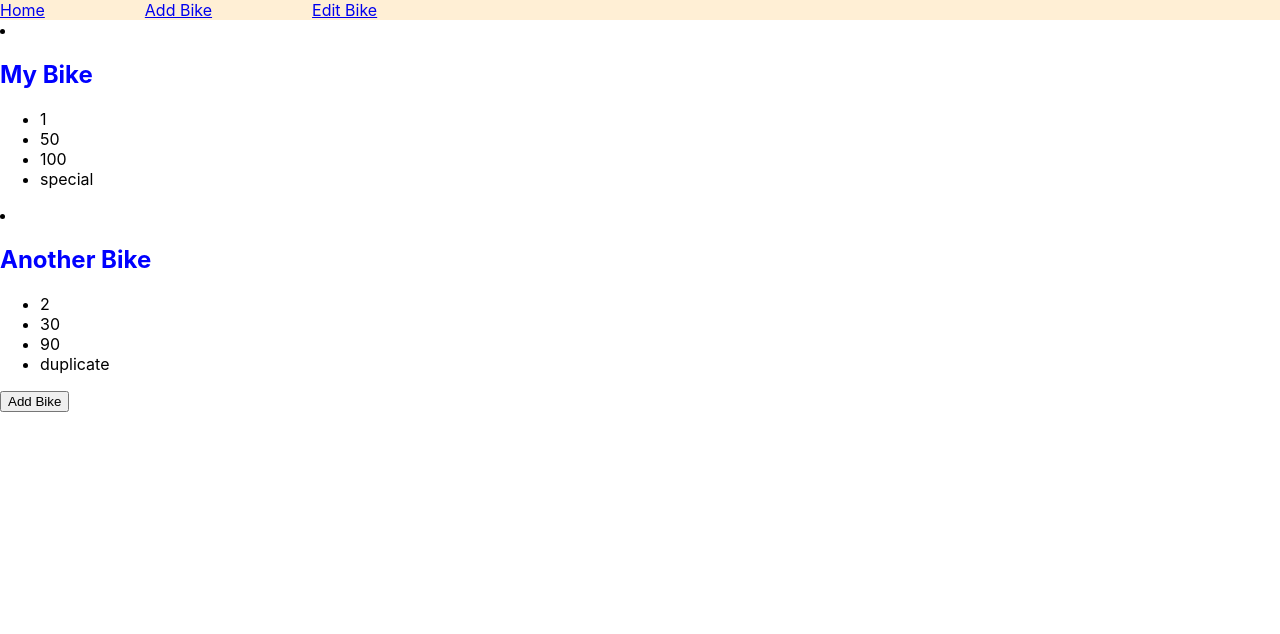
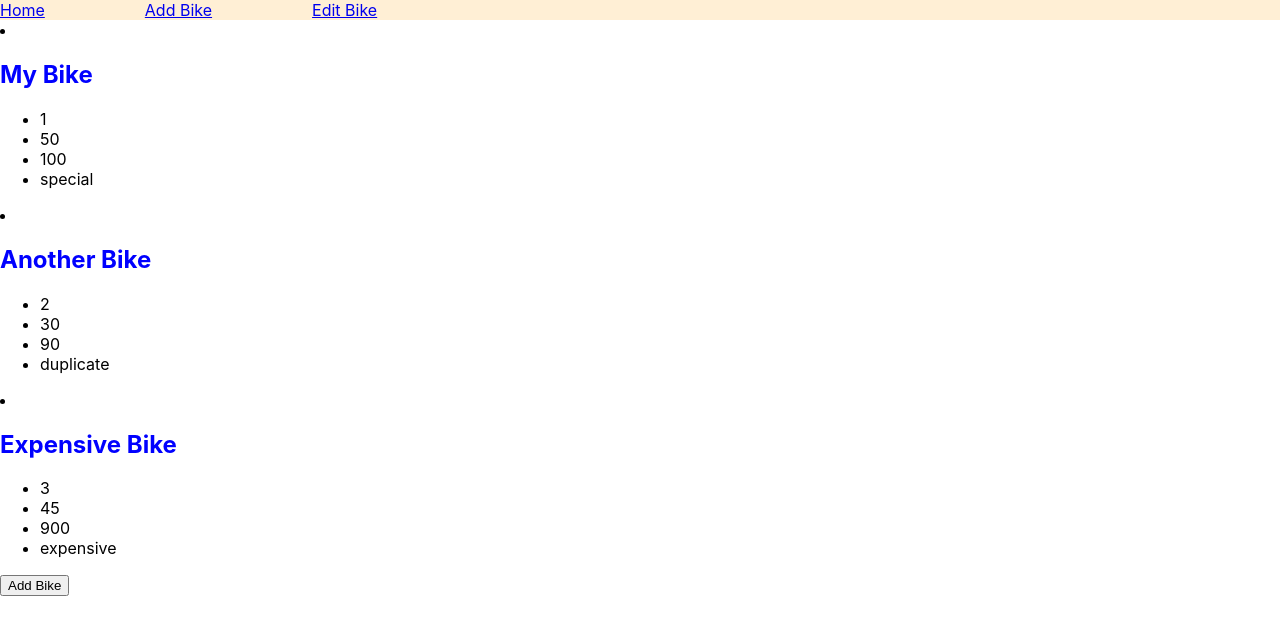
Before and after one commit to takhat/flasky-front-end-bikes, a React (Create React App) app: page / in a window 1280 px wide. Shown: the top 634 px of the page. Built offline with nearby package versions, Linux system fonts and the light colour scheme.

Commit message:
added PropTypes

```diff
--- a/src/App.js
+++ b/src/App.js
@@ -18,6 +18,13 @@ function App() {
       price: 90,
       type: "duplicate",
     },
+    {
+      id: 3,
+      name: "Expensive Bike",
+      size: 45,
+      price: 900,
+      type: "expensive",
+    },
   ];
 
   return (
--- a/src/components/Bike.js
+++ b/src/components/Bike.js
@@ -1,3 +1,4 @@
+import PropTypes from "prop-types";
 import "./Bike.css";
 
 const Bike = ({ id, name, size, type, price }) => {
@@ -14,4 +15,11 @@ const Bike = ({ id, name, size, type, price }) => {
   );
 };
 
+Bike.PropType = {
+  id: PropTypes.number.isRequired,
+  name: PropTypes.string.isRequired,
+  size: PropTypes.number.isRequired,
+  price: PropTypes.number.isRequired,
+  type: PropTypes.string.isRequired,
+};
 export default Bike;
```
Also changed, not shown: src/components/BikeList.js (+12 -1 lines).
